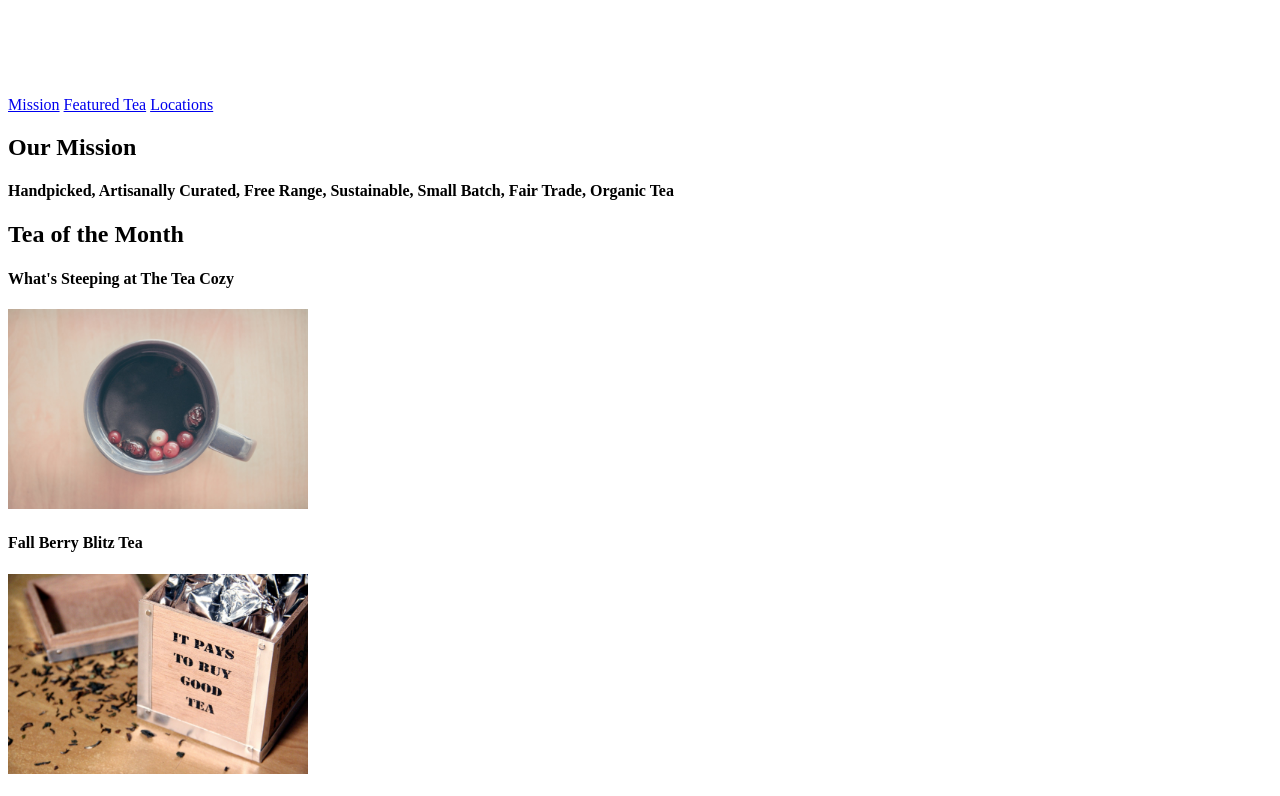
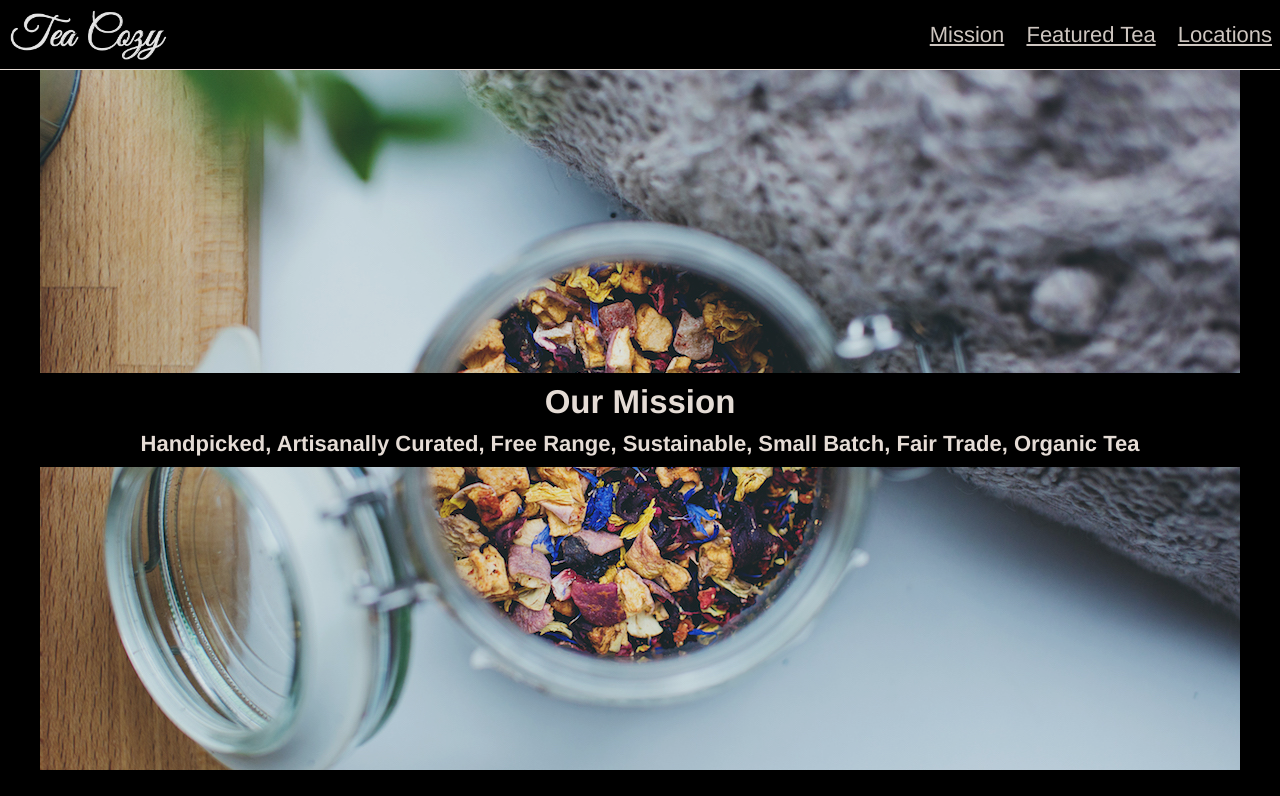
Before and after one commit to amonas/TeaCozy, a plain HTML site: page index.html in a window 1280 px wide. Shown: the top 796 px of the page. Drawn offline with Linux system fonts and the light colour scheme.

Commit message:
Fixed errors.

```diff
--- a/index.html
+++ b/index.html
@@ -2,12 +2,12 @@
 <html>
   <head>
     <meta charset="utf-8">
-    <link href="./resources/css/style.css." type="text/css" rel="stylesheet">
+    <link href="./resources/css/style.css" type="text/css" rel="stylesheet">
     <title>Tea Cozy</title>
   </head>
   <body>
     <header>
-<img src="resources\images\img-tea-cozy-logo.png">
+      <img src="./resources/images/img-tea-cozy-logo.png" alt="logo">
       <nav>
         <span><a href="#mission">Mission</a></span>
         <span><a href="#tea">Featured Tea</a></span>
@@ -27,23 +27,23 @@
       </div>
       <div class="tea-images">
         <div class="fall-berry">
-<img src="resources\images\img-berryblitz.jpg" alt="Fall Berry Blitz Tea" width="300px" height="200px">
+          <img src="./resources/images/img-berryblitz.jpg" alt="Fall Berry Blitz Tea" width="300" height="200">
           <h4>Fall Berry Blitz Tea</h4>
         </div>
         <div class="spiced-rum">
-<img src="resources\images\img-spiced-rum.jpg" alt="Spiced Rum Tea" width="300px" height="200px">
+          <img src="./resources/images/img-spiced-rum.jpg" alt="Spiced Rum Tea" width="300" height="200">
           <h4>Spiced Rum Tea</h4>
         </div>
         <div class="seasonal-donuts">
-<img src="resources\images\img-donut.jpg" alt="Seasonal Donuts" width="300px" height="200px">
+          <img src="./resources/images/img-donut.jpg" alt="Seasonal Donuts" width="300" height="200">
           <h4>Seasonal Donuts</h4>
         </div>
         <div class="myrtle-tea">
-<img src="resources\images\img-myrtle-ave.jpg" alt="Myrtle Ave Tea" width="300px" height="200px">
+          <img src="./resources/images/img-myrtle-ave.jpg" alt="Myrtle Ave Tea" width="300" height="200">
           <h4>Myrtle Ave Tea</h4>
         </div>
         <div class="bedford-tea">
-<img src="resources\images\img-bedford-bizarre.jpg" alt="Bedford Bizarre Tea" width="300px" height="200px">
+          <img src="./resources/images/img-bedford-bizarre.jpg" alt="Bedford Bizarre Tea" width="300" height="200">
           <h4>Bedford Bizarre Tea</h4>
         </div>
       </div>
--- a/resources/css/style.css
+++ b/resources/css/style.css
@@ -4,6 +4,7 @@ body, a {
   color: seashell;
   background-color: black;
   opacity: 0.9;
+  -ms-filter: "progid:DXImageTransform.Microsoft.Alpha(Opacity=90)";
   text-align: center;
   margin: 0;
 }
@@ -15,8 +16,14 @@ header {
   position: fixed;
   top: 0;
   width: 100%;
+  display: -webkit-box;
+  display: -ms-flexbox;
   display: flex;
+  -webkit-box-align: center;
+      -ms-flex-align: center;
           align-items: center;
+  -webkit-box-pack: justify;
+      -ms-flex-pack: justify;
           justify-content: space-between;
   background-color: black;
   z-index: 5;
@@ -41,7 +48,11 @@ nav span {
   height: 700px;
   width: 1200px;
   background-image: url("../../resources/images/img-mission-background.jpg");
+  display: -webkit-box;
+  display: -ms-flexbox;
   display: flex;
+  -webkit-box-align: center;
+      -ms-flex-align: center;
           align-items: center;
 }
 
@@ -63,8 +74,13 @@ nav span {
 }
 
 .tea-images {
+display: -webkit-box;
+display: -ms-flexbox;
 display: flex;
+-ms-flex-wrap: wrap;
     flex-wrap: wrap;
+-webkit-box-pack: center;
+    -ms-flex-pack: center;
         justify-content: center;
 }
 
@@ -82,12 +98,15 @@ justify-content: center;
 
 #locations h2{
   padding-top: 75px;
-  margin-bottom: unset;
 
 }
 
 .loc-boxes {
+  display: -webkit-box;
+  display: -ms-flexbox;
   display: flex;
+  -webkit-box-pack: center;
+      -ms-flex-pack: center;
           justify-content: center;
 
 }
@@ -97,6 +116,7 @@ justify-content: center;
   min-width: 300px;
   margin: 15px 20px;
   opacity: 1;
+  -ms-filter: "progid:DXImageTransform.Microsoft.Alpha(Opacity=100)";
 }
 
 .box h3, p {
```
Lines whose indentation alone changed are shown as unchanged.
